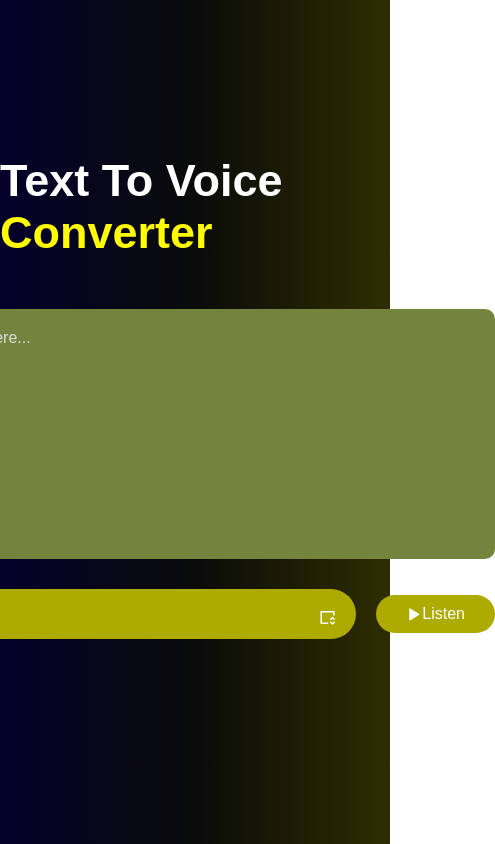
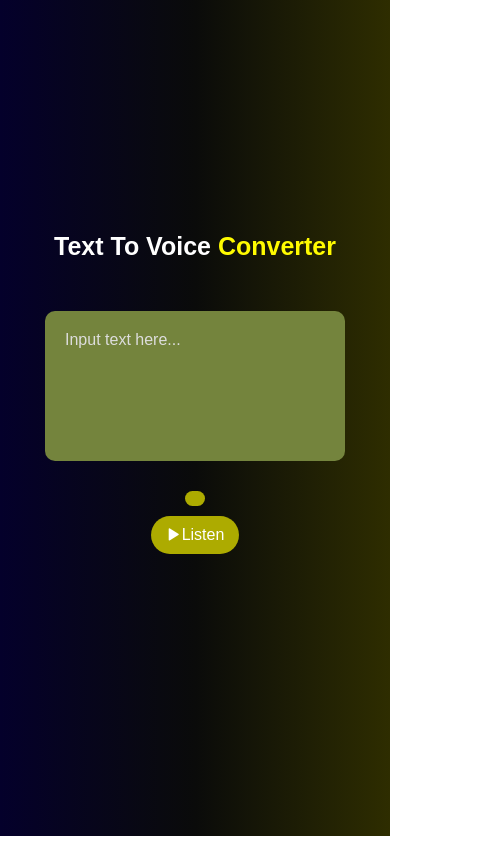
Before and after one commit to yoonpyae/Text-To-Voice-Converter, a plain HTML site: page index.html in a window 390 px wide. Shown: the whole page, 495 px wide, since content can reach past the window. Drawn offline with nearby package versions, Linux system fonts and the light colour scheme.

Commit message:
make mobile reponsive

```diff
--- a/style.css
+++ b/style.css
@@ -82,3 +82,45 @@ select {
   background-position-x: calc(100% - 20px);
   background-position-y: 20px;
 }
+
+@media (max-width: 768px) {
+  .main h1 {
+    font-size: 35px;
+  }
+
+  textarea {
+    height: 200px;
+  }
+
+  button {
+    padding: 10px 20px;
+  }
+
+  .row {
+    flex-direction: column;
+    gap: 10px;
+  }
+}
+
+@media (max-width: 480px) {
+  .main {
+    min-height: 99vh;
+  }
+
+  .main h1 {
+    font-size: 25px;
+  }
+
+  textarea {
+    height: 150px;
+    width: 300px;
+  }
+
+  button {
+    padding: 10px 15px;
+  }
+
+  .row {
+    width: 300px;
+  }
+}
```
